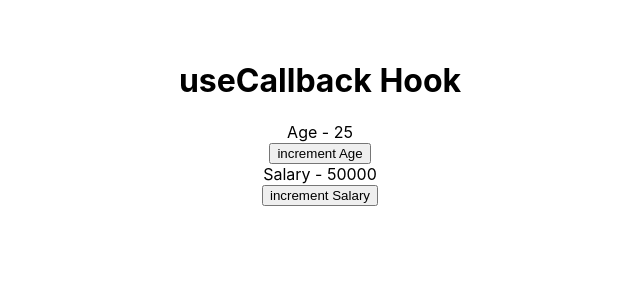
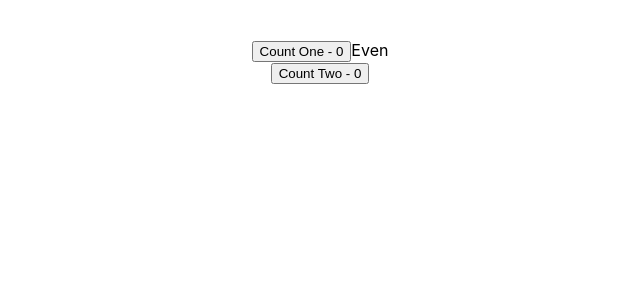
Before and after one commit to MizanurRahmann/react-hooks, a React (Create React App) app: page / in a window 1280 px wide. Shown: the top 300 px of the page, without its empty margins (320-960 px from the left). Built offline with nearby package versions, Linux system fonts and the light colour scheme.

Commit message:
using useMemo.

```diff
--- a/src/App.js
+++ b/src/App.js
@@ -21,6 +21,7 @@ import ComponentC from './Components/ComponentC';
 import DataFetchingOne from './Components/DataFetchingOne';
 import DataFetchingTwo from './Components/DataFetchingTwo';
 import ParentComponent from './Components/useCallback/ParentComponent';
+import Counter from './Components/useMemo/Counter';
 
 
 export const UserContext = React.createContext();
@@ -80,7 +81,9 @@ function App() {
         {/* <DataFetchingOne /> */}
         {/* <DataFetchingTwo /> */}
 
-        <ParentComponent />
+        {/* <ParentComponent /> */}
+
+        <Counter />
         </div>
     // </CountContext.Provider>
   );
--- /dev/null
+++ b/src/Components/useMemo/Counter.js
@@ -0,0 +1,36 @@
+import React, {useState, useMemo} from 'react'
+
+function Counter() {
+    const [counterOne, setCounterOne] = useState(0);
+    const [counterTwo, setCounterTwo] = useState(0);
+
+    const incrementOne = () => {
+        setCounterOne(counterOne + 1);
+    }
+    const incrementTwo = () => {
+        setCounterTwo(counterTwo + 1);
+    }
+    const isEven = useMemo(() => {
+        let i = 0;
+        while(i < 200000000) i++; //Slow down...
+        return counterOne % 2 === 0;
+    }, [counterOne]);
+
+
+    return (
+        <div>
+            <div>
+                <button onClick={incrementOne}>Count One - {counterOne}</button>
+                <span>{isEven ? 'Even': 'Odd'}</span>
+            </div>
+            <div>
+                <button onClick={incrementTwo}>Count Two - {counterTwo}</button>
+            </div>
+        </div>
+    )
+}
+
+export default Counter
+
+/*We need to tell react not to calculate whether counterOne is odd or even
+When we change counterTwo value. And here useMemo is usefull.*/
```
